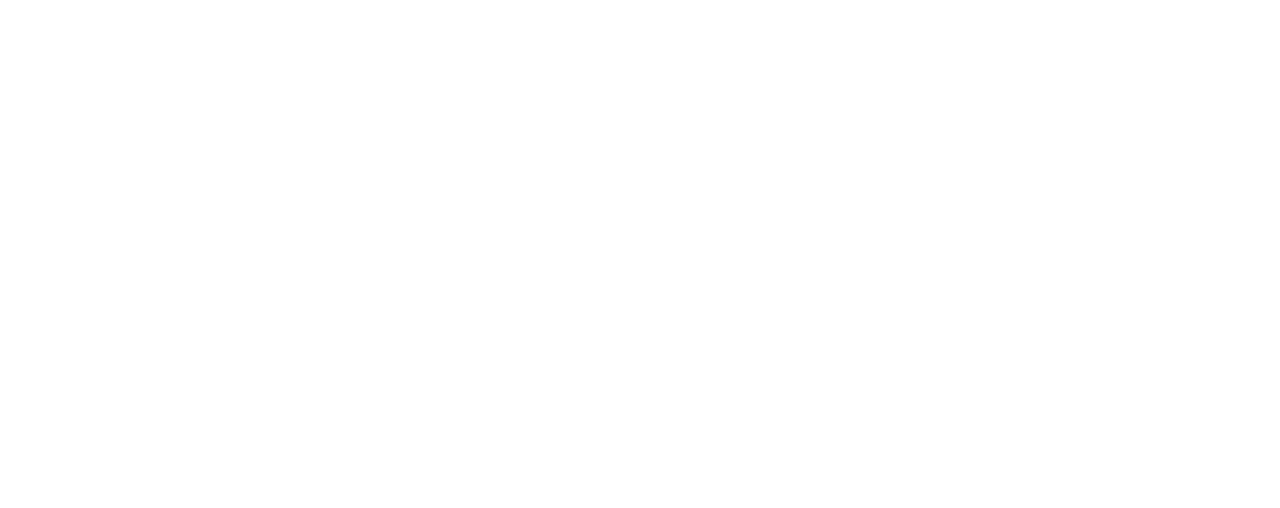
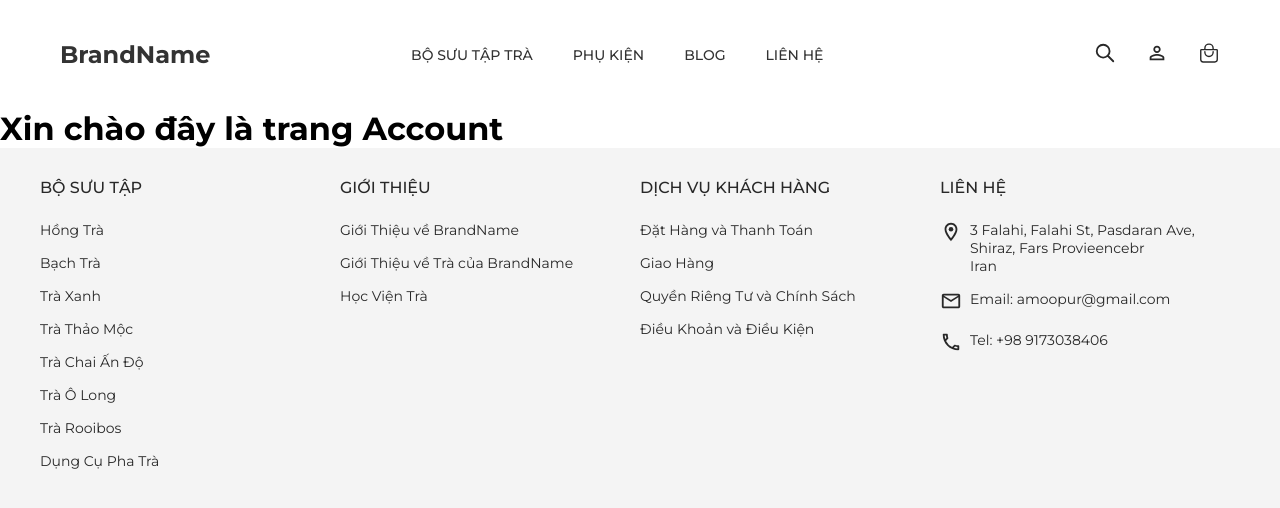
Before and after one commit to thuong22092k3/IE104_MocTraShop, a React (Create React App) app: page /Account in a window 1280 px wide. Before the commit this address had no page. Shown: the top 508 px of the page. Built offline with nearby package versions, Linux system fonts and the light colour scheme.

Commit message:
Add Account Page

```diff
--- /dev/null
+++ b/src/Components/Account/Account_Content.jsx
@@ -0,0 +1,9 @@
+import React from 'react'
+const Account_Content = () => {
+    return (
+        <div class="account">
+            <h1>Xin chào đây là trang Account</h1>
+        </div>
+    )
+}
+export default Account_Content
--- a/src/Components/Header/Header.jsx
+++ b/src/Components/Header/Header.jsx
@@ -37,9 +37,7 @@
                         </Link>
                     </div>
                     <div className="account-icon">
-                        <Link to="/account">
-                            <AccountIcon />
-                        </Link>
+                        <Link to="/Account"><AccountIcon /></Link>
                     </div>
                     <div className="cart-icon">
                         <Link to="/Mybag"><BagIcon /></Link>
--- /dev/null
+++ b/src/Pages/Account/Account.jsx
@@ -0,0 +1,20 @@
+import React from 'react'
+import Helmet from "../../Components/Helmet";
+import { Link} from "react-router-dom";
+import { Breadcrumb} from "antd";
+import BannerCate_Tra from"../../assets/Images/BannerCate_Tra.jpg";
+import Section, { SectionBody, SectionTitle } from "../../Components/Section";
+import Account_Content from '../../Components/Account/Account_Content';
+const Account = () => {
+  return (
+    <Helmet title="Trang chủ">
+      <Section>
+        <SectionBody>
+          <Account_Content></Account_Content>
+        </SectionBody>
+      </Section>
+    </Helmet>
+  )
+}
+
+export default Account
--- a/src/routes/index.jsx
+++ b/src/routes/index.jsx
@@ -2,11 +2,13 @@
 import Contact from "../Pages/Contact/Contact.jsx"
 import Collections from "../Pages/Collections/Collections.jsx";
 import MyBag from "../Pages/Mybag/Mybag.jsx";
+import Account from "../Pages/Account/Account.jsx";
 const publicRoutes = [
   { path: "/", component: Home },
   { path: "/Collections", component: Collections },
   { path: "/Contact", component: Contact },
   { path: "/Mybag", component: MyBag },
+  { path: "/Account", component: Account },
 ];
 
 export { publicRoutes };
```
Also changed, not shown: src/sass/Components/_account.scss (added).
